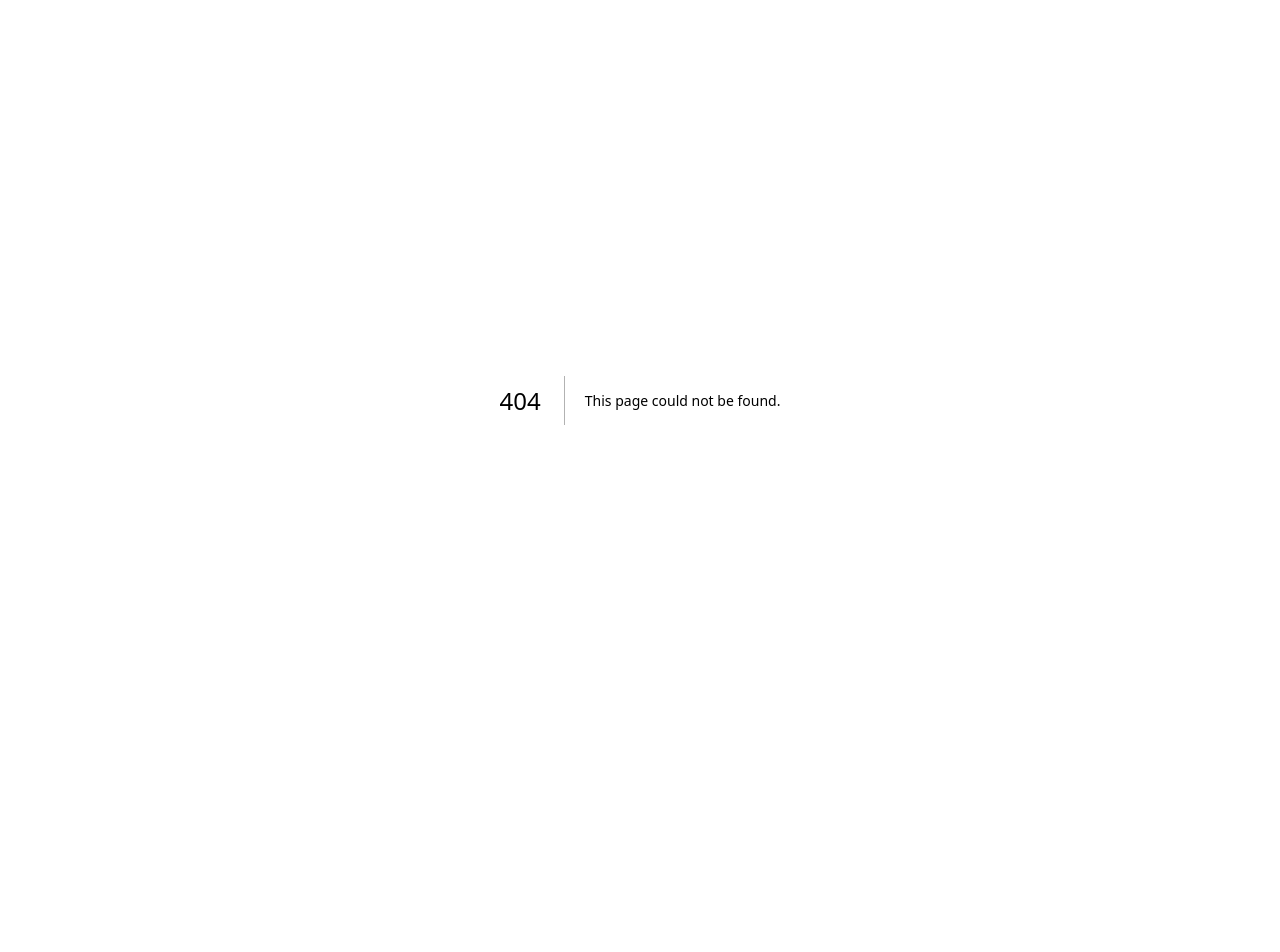
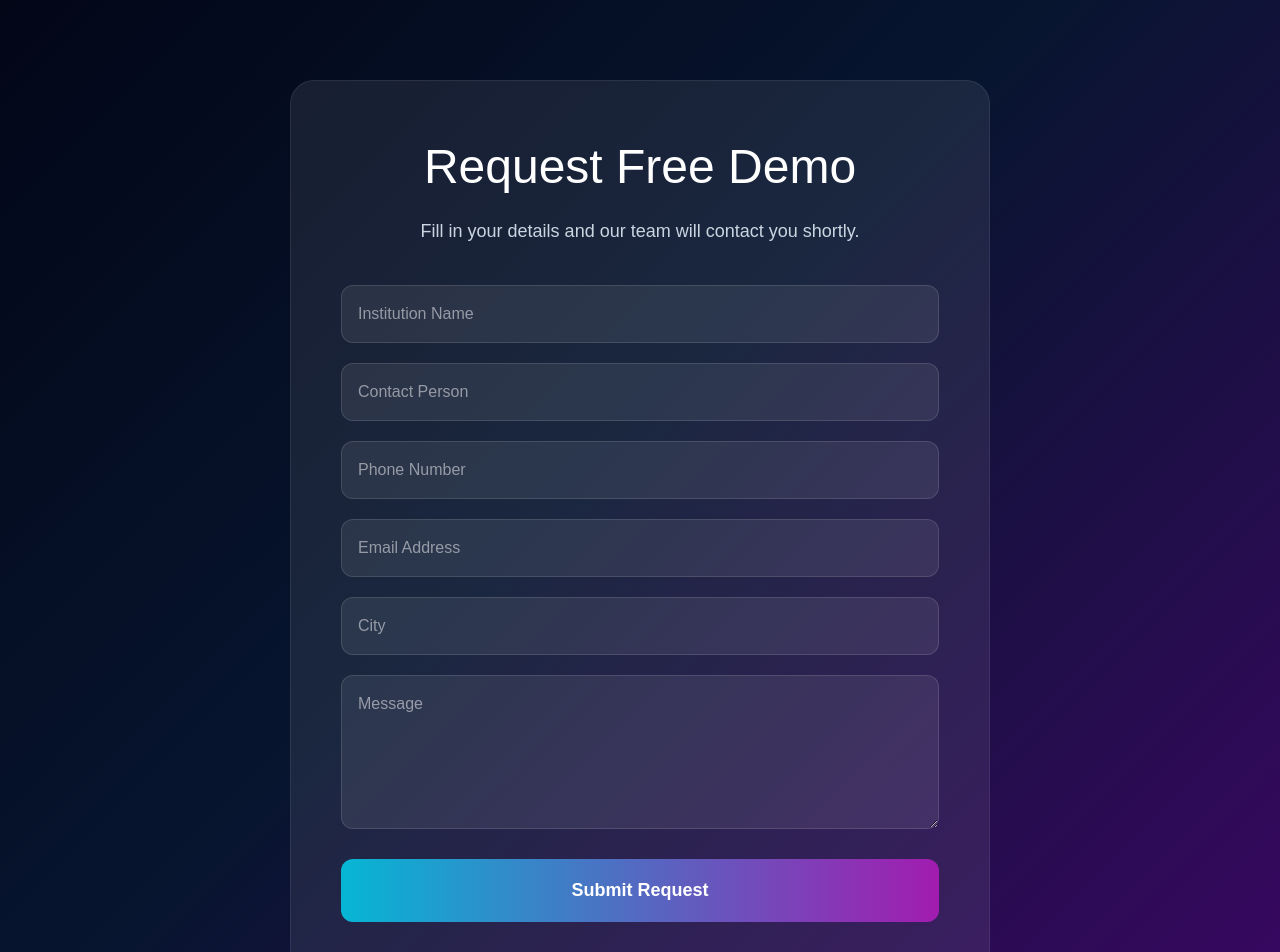
Before and after one commit to joohijain/eduadminx, a Next.js app: page /demo in a window 1280 px wide. Before the commit this address had no page. Shown: the top 952 px of the page. Before the commit the page ends 800 px from the top, so only its background shows below. Built offline with nearby package versions, Linux system fonts and the light colour scheme.

Commit message:
connected demo buttons

```diff
--- /dev/null
+++ b/app/demo/page.tsx
@@ -0,0 +1,118 @@
+export default function DemoPage() {
+  return (
+    <main
+      style={{
+        background:
+          "linear-gradient(135deg, #020617 0%, #07152f 45%, #3b0764 100%)",
+        minHeight: "100vh",
+        color: "white",
+        fontFamily: "Arial, sans-serif",
+        padding: "80px 20px",
+      }}
+    >
+      <div
+        style={{
+          maxWidth: "700px",
+          margin: "auto",
+          background: "rgba(255,255,255,0.08)",
+          padding: "50px",
+          borderRadius: "24px",
+          border: "1px solid rgba(255,255,255,0.08)",
+        }}
+      >
+        <h1
+          style={{
+            textAlign: "center",
+            fontSize: "48px",
+            marginBottom: "15px",
+          }}
+        >
+          Request Free Demo
+        </h1>
+
+        <p
+          style={{
+            textAlign: "center",
+            color: "#cbd5e1",
+            marginBottom: "40px",
+            fontSize: "18px",
+          }}
+        >
+          Fill in your details and our team will contact you shortly.
+        </p>
+
+        <form
+          style={{
+            display: "flex",
+            flexDirection: "column",
+            gap: "20px",
+          }}
+        >
+          <input
+            type="text"
+            placeholder="Institution Name"
+            style={inputStyle}
+          />
+
+          <input
+            type="text"
+            placeholder="Contact Person"
+            style={inputStyle}
+          />
+
+          <input
+            type="text"
+            placeholder="Phone Number"
+            style={inputStyle}
+          />
+
+          <input
+            type="email"
+            placeholder="Email Address"
+            style={inputStyle}
+          />
+
+          <input
+            type="text"
+            placeholder="City"
+            style={inputStyle}
+          />
+
+          <textarea
+            placeholder="Message"
+            rows={5}
+            style={inputStyle}
+          />
+
+          <button
+            type="submit"
+            style={{
+              background:
+                "linear-gradient(to right, #06b6d4, #a21caf)",
+              border: "none",
+              color: "white",
+              padding: "18px",
+              borderRadius: "12px",
+              fontSize: "18px",
+              fontWeight: "bold",
+              cursor: "pointer",
+              marginTop: "10px",
+            }}
+          >
+            Submit Request
+          </button>
+        </form>
+      </div>
+    </main>
+  );
+}
+
+const inputStyle = {
+  background: "rgba(255,255,255,0.08)",
+  border: "1px solid rgba(255,255,255,0.12)",
+  padding: "16px",
+  borderRadius: "12px",
+  color: "white",
+  fontSize: "16px",
+  outline: "none",
+};
--- a/app/page.tsx
+++ b/app/page.tsx
@@ -68,22 +68,24 @@ export default function Home() {
             flexWrap: "wrap",
           }}
         >
-          <button
+          <a
+  href="/demo"
   style={{
+    display: "inline-block",
     background:
       "linear-gradient(to right, #06b6d4, #a21caf)",
-              border: "none",
     color: "white",
     padding: "16px 34px",
     borderRadius: "12px",
     fontSize: "18px",
     fontWeight: "bold",
+    textDecoration: "none",
     cursor: "pointer",
     boxShadow: "0 10px 25px rgba(0,0,0,0.3)",
   }}
 >
   Book Free Demo
-          </button>
+</a>
 
           <button
             style={{
@@ -411,8 +413,10 @@ export default function Home() {
             can modernize your institution.
           </p>
 
-          <button
+          <a
+  href="/demo"
   style={{
+    display: "inline-block",
     background:
       "linear-gradient(to right, #06b6d4, #a21caf)",
     border: "none",
@@ -422,10 +426,11 @@ export default function Home() {
     fontSize: "20px",
     fontWeight: "bold",
     cursor: "pointer",
+    textDecoration: "none",
   }}
 >
   Request Free Demo
-          </button>
+</a>
         </div>
       </section>
 
```
Lines whose indentation alone changed are shown as unchanged.
